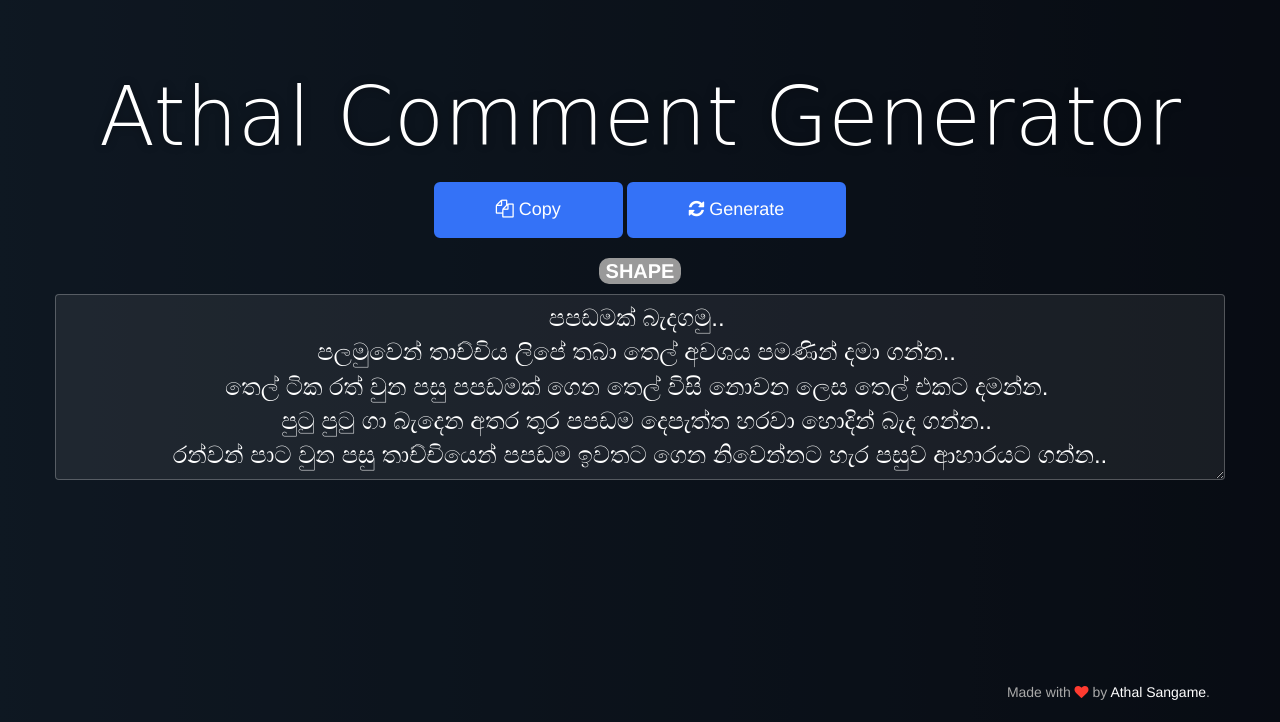
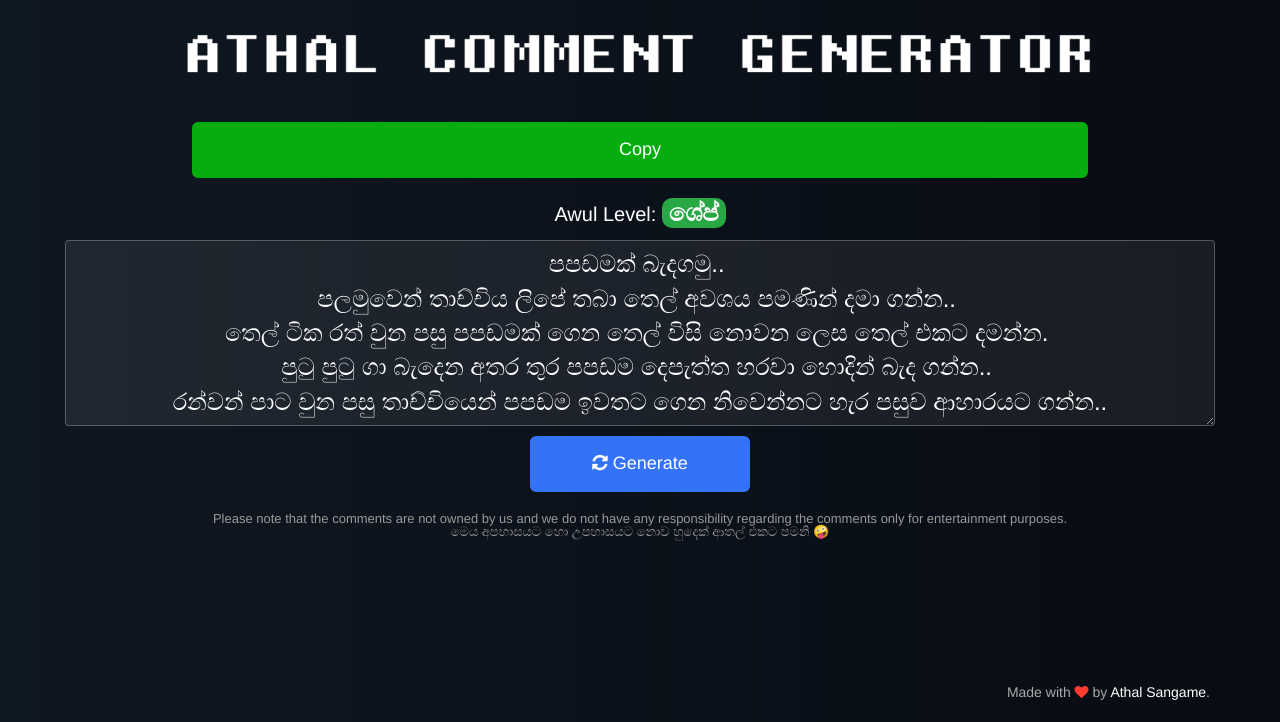
Before and after one commit to athal-sangame/comment-generator, a plain HTML site: page index.html in a window 1280 px wide. Shown: the part 78-800 px from the top of the page. Drawn offline with Linux system fonts and the light colour scheme; a web font is replaced by a local one.

Commit message:
Version 1.1 release, Major UI tweaks and functionality

```diff
--- a/app.js
+++ b/app.js
@@ -5,8 +5,17 @@ function loadRandomComment() {
         var comments = JSON.parse(response);
         var comment = comments[Math.floor(Math.random() * comments.length)]
         document.getElementById("athal-text").value = comment.comment;
-        document.getElementById("athal-level").innerHTML = comment.awul_level;
-       // copyToClipboard()
+        document.getElementById("copybtn").innerHTML = "Copy";
+        var color = '#007bff'
+        var level  = comment.awul_level
+        switch (comment.awul_level.toLowerCase())
+        {
+            case 'poddak': color = "#daab1f"; level ="පොඩ්ඩක් විතර"; break;
+            case 'shape': color = "#28a745"; level ="ශේප්";break;
+            case 'kunuharapa': color = "#dc3545"; level ="කුණුහරප"; break;
+        }
+        document.getElementById("athal-level").innerHTML = level;
+        document.getElementById("athal-level").style.backgroundColor = color;
         console.log(comment)
     });
 }
@@ -30,5 +39,7 @@ function copyToClipboard() {
     copyText.select();
     copyText.setSelectionRange(0, 99999);
     document.execCommand("copy");
+    document.getElementById("copybtn").innerHTML = "Copied";
+
     //alert("Copied the text: " + copyText.value);
 }
--- a/css/athal.css
+++ b/css/athal.css
@@ -734,7 +734,7 @@ h1 small, h2 small, h3 small, h1 .small, h2 .small, h3 .small {
     position: relative;
     text-align: center;
     text-shadow: 0 0 10px rgba(0, 0, 0, 0.33);
-    margin-top: 150px;
+    margin-top: 80px;
     z-index: 3;
 }
 .main .logo.cursive{
--- a/index.html
+++ b/index.html
@@ -9,8 +9,8 @@
   <title>Comment Generator - Athal Sangame</title>
   <link href="css/bootstrap.css" rel="stylesheet" />
   <link href="css/athal.css" rel="stylesheet" />
-  <link href="http://netdna.bootstrapcdn.com/font-awesome/4.1.0/css/font-awesome.css" rel="stylesheet">
-  <link href='http://fonts.googleapis.com/css?family=Grand+Hotel' rel='stylesheet' type='text/css'>
+  <link href="https://netdna.bootstrapcdn.com/font-awesome/4.1.0/css/font-awesome.css" rel="stylesheet">
+  <link href='https://fonts.googleapis.com/css?family=Grand+Hotel' rel='stylesheet' type='text/css'>
   <link rel="shortcut icon" href="images/favicon.ico" type="image/x-icon">
 </head>
 
@@ -32,7 +32,8 @@
 
         <ul class="nav navbar-nav navbar-right">
           <li>
-            <a href="https://github.com/athal-sangame/comment-generator"> <i class="fa fa-github-square"></i> Contribute</a>
+            <a href="https://github.com/athal-sangame/comment-generator"> <i class="fa fa-github-square"></i>
+              Contribute</a>
           </li>
         </ul>
 
@@ -41,29 +42,39 @@
   </nav>
   <div class="main"
     style="background: #141E30;  /* fallback for old browsers */ background: -webkit-linear-gradient(to right, #243B55, #141E30);  /* Chrome 10-25, Safari 5.1-6 */ background: linear-gradient(to right, #243B55, #141E30); /* W3C, IE 10+/ Edge, Firefox 16+, Chrome 26+, Opera 12+, Safari 7+ */">
-
     <div class="cover black" data-color="black"></div>
     <div class="container">
-      <!-- <img src="images/commentpng.png"> -->
+
+      <!-- -->
       <h1 class="logo cursive">
-        Athal Comment Generator
+        <img src="images/commentpng.png" width="80%">
+        <!-- Athal Comment Generator -->
       </h1>
       <div class="content" style="text-align: center;margin-top:20px">
-        <div class="row" style="margin-top:20px">
+        <div class="row" style="margin-top:10px;padding: 10px;">
           <div class="col-md-12" style="text-align: center;">
-            <button class="btn btn-primary btn-fill btn-lg" onclick="copyToClipboard()"><i class="fa fa-copy"></i> Copy</button>
-            <button class="btn btn-primary btn-fill btn-lg" onclick="loadRandomComment()"><i class="fa fa-refresh"></i> Generate</button>
+            <button id="copybtn" type="button" style="width: 80%;" class="btn btn-success btn-fill btn-lg" onclick="copyToClipboard()"><i
+                class="fa fa-copy"></i> Copy</button>
           </div>
         </div>
-        <div class="row" style="margin-top:20px">
-          <span class="badge badge-primary" style="font-size: 20px;text-transform: uppercase;" id="athal-level"></span>
+        <div class="row" style="margin-top:10px;padding-left: 10px;padding-right: 10px;">
+          <p style="color:white;font-size: 20px;">Awul Level: <span style="font-size: 24px;text-transform: uppercase;"
+              class="badge badge-primary" id="athal-level"></span></p>
           <textarea id="athal-text" class="form-control transparent" rows="5" style="margin-top:10px;"></textarea>
+          <button style="margin-top:10px" class="btn btn-primary btn-fill btn-lg" onclick="loadRandomComment()"><i class="fa fa-refresh"></i>
+            Generate</button>
+        </div>
+        <div class="row" style="padding: 20px;">
+          <p class="text-muted" style="font-size: 13px; line-height: 1;">
+            Please note that the comments are not owned by us and we do not have any responsibility regarding the comments only for entertainment purposes.<br>මෙය අපහාසයට හො උපහාසයට නොව හුදෙක් ආතල් එකට පමනි 🤪
+          </p>
         </div>
       </div>
     </div>
     <div class="footer">
       <div class="container">
-        Made with <i class="fa fa-heart heart"></i> by <a href="https://github.com/athal-sangame/comment-generator" target="_blank">Athal Sangame</a>.
+        Made with <i class="fa fa-heart heart"></i> by <a href="https://github.com/athal-sangame/comment-generator"
+          target="_blank">Athal Sangame</a>.
       </div>
     </div>
   </div>
@@ -71,5 +82,14 @@
 <script src="js/jquery-1.10.2.js" type="text/javascript"></script>
 <script src="js/bootstrap.min.js" type="text/javascript"></script>
 <script src="app.js" type="text/javascript"></script>
+<!-- Global site tag (gtag.js) - Google Analytics -->
+<script async src="https://www.googletagmanager.com/gtag/js?id=UA-161524827-1"></script>
+<script>
+  window.dataLayer = window.dataLayer || [];
+  function gtag(){dataLayer.push(arguments);}
+  gtag('js', new Date());
+
+  gtag('config', 'UA-161524827-1');
+</script>
 
 </html>
```
